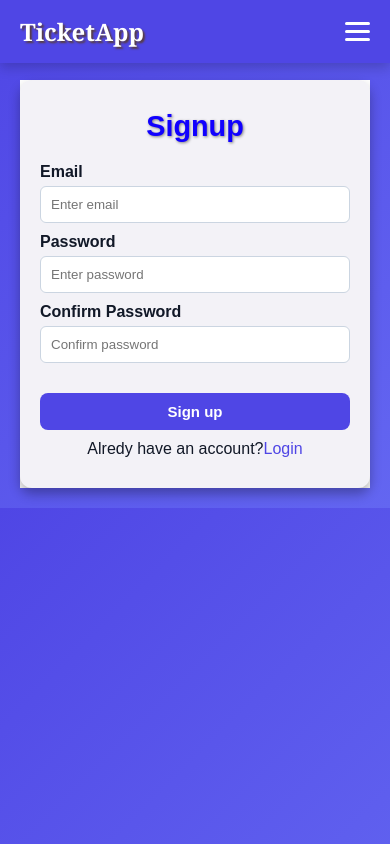
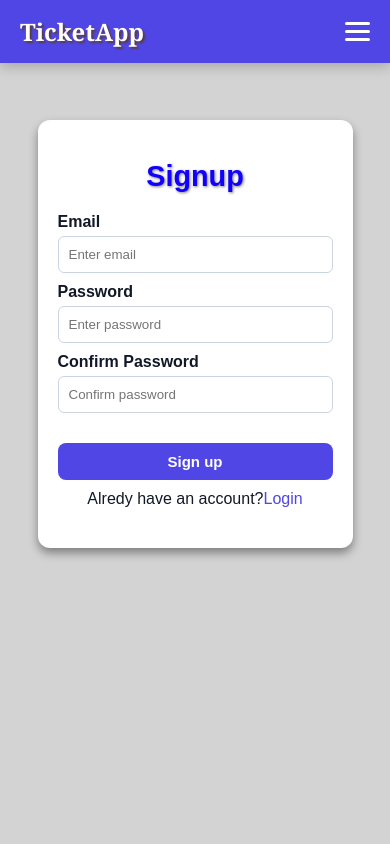
Before and after one commit to Elowon/ticketapp1-react, a React (Vite) app: page /#/auth/signup in a window 390 px wide. Built offline with nearby package versions, Linux system fonts and the light colour scheme.

Commit message:
first commit

```diff
--- a/src/App.jsx
+++ b/src/App.jsx
@@ -1,10 +1,11 @@
 import React from "react";
-import LandingPage from "./pages/landingPage";
+
 import { HashRouter as Router, Routes, Route } from "react-router-dom";
 import LoginPage from "./pages/LoginPage";
 import Dashboard from "./pages/dashBoard";
 import TicketManagement from "./pages/TicketManagement";
 import SignupPage from "./pages/SignupPage";
+import LandingPage from "./pages/LandingPage";
 
 
 
--- a/src/pages/Auth.css
+++ b/src/pages/Auth.css
@@ -1,18 +1,20 @@
+
 .auth-container {
   display: flex;
   flex-direction: column;
   justify-content: center;
   align-items: center;
-  height: 100vh;
-  background: white;
-  margin: 30px auto;
+  min-height: 100vh;
+  background-color: lightgray;
+  margin: 0 auto;
+  padding: 30px 20px;
 }
 
 .auth-form {
-   background: rgb(243, 242, 247);
+  background-color: white;
   padding: 60px;
   border-radius: 12px;
-  box-shadow: 0 6px 10px rgba(0,0,0,0.3);
+  box-shadow: 0 8px 12px rgba(0, 0, 0, 0.5);
   width: 100%;
   max-width: 400px;
   text-align: center;
@@ -20,7 +22,7 @@
 
 .auth-container h1 {
   margin-bottom: 20px;
-   color: rgb(17, 0, 255);
+  color: rgb(17, 0, 255);
   text-shadow: 1px 1px 3px gray;
 }
 
@@ -32,15 +34,16 @@
 }
 
 .auth-form input {
- width: 100%;
+  width: 100%;
   padding: 10px;
   margin-bottom: 10px;
   border-radius: 6px;
   border: 1px solid #cbd5e1;
+  background-color: white;
 }
 
 .auth-form button {
-   margin-top: 20px;
+  margin-top: 20px;
   padding: 12px 20px;
   width: 100%;
   background-color: #4f46e5;
@@ -51,26 +54,30 @@
   cursor: pointer;
 }
 
+
 a {
   color: #4f46e5;
   cursor: pointer;
   text-decoration: none;
 }
+
 p {
   text-align: center;
   margin-top: 10px;
 }
 
+
 @media (max-width: 768px) {
   .auth-container {
-    margin: 80px 20px 20px;
-    height: auto;
+    justify-content: flex-start;
+    padding: 120px 20px 20px 20px;
+    min-height: 100vh;
   }
 
   .auth-form {
-    padding: 30px 20px;
-    width: 100%;
-    box-shadow: 0 6px 12px rgba(0,0,0,0.3);
+    padding: 40px 20px;
+    width: 90%;
+    box-shadow: 0 5px 10px rgba(0, 0, 0, 0.4);
   }
 
   .auth-form h1 {
--- a/src/pages/LoginPage.css
+++ b/src/pages/LoginPage.css
@@ -19,6 +19,7 @@
   width: 100%;
   max-width: 400px;
   text-align: center;
+
 }
 
 .login-form h1 {
@@ -71,15 +72,18 @@ p {
   margin-top: 10px;
 }
 
+
 @media (max-width: 768px) {
   .login-container {
-    padding: 40px 10px;
+    justify-content: flex-start;
+    padding: 120px 20px 20px 20px;
     min-height: 100vh;
   }
 
   .login-form {
-    padding: 30px 20px;
-    box-shadow: 0 6px 12px rgba(0, 0, 0, 0.3);
+    padding: 40px 20px;
+    width: 90%;
+    box-shadow: 0 5px 10px rgba(0, 0, 0, 0.4);
   }
 
   .login-form h1 {
--- a/vite.config.js
+++ b/vite.config.js
@@ -4,5 +4,5 @@ import react from "@vitejs/plugin-react";
 
 export default defineConfig({
   plugins: [react()],
-  base: "/ticketapp1/",
+  base: "/ticketapp-react/",
 });
```
Also changed, not shown: src/pages/LandingPageTemp.jsx (renamed from src/pages/LandingPage.jsx).
